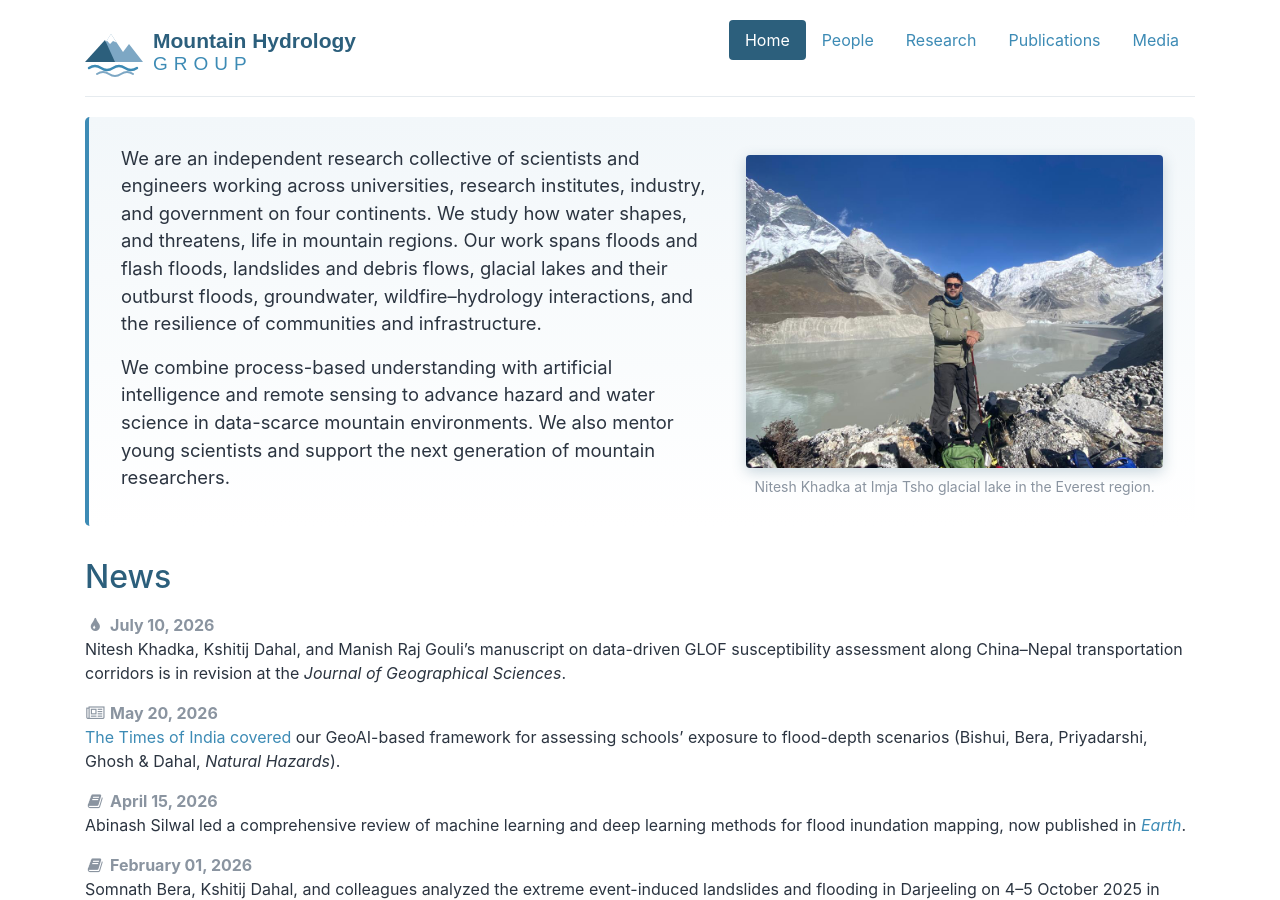
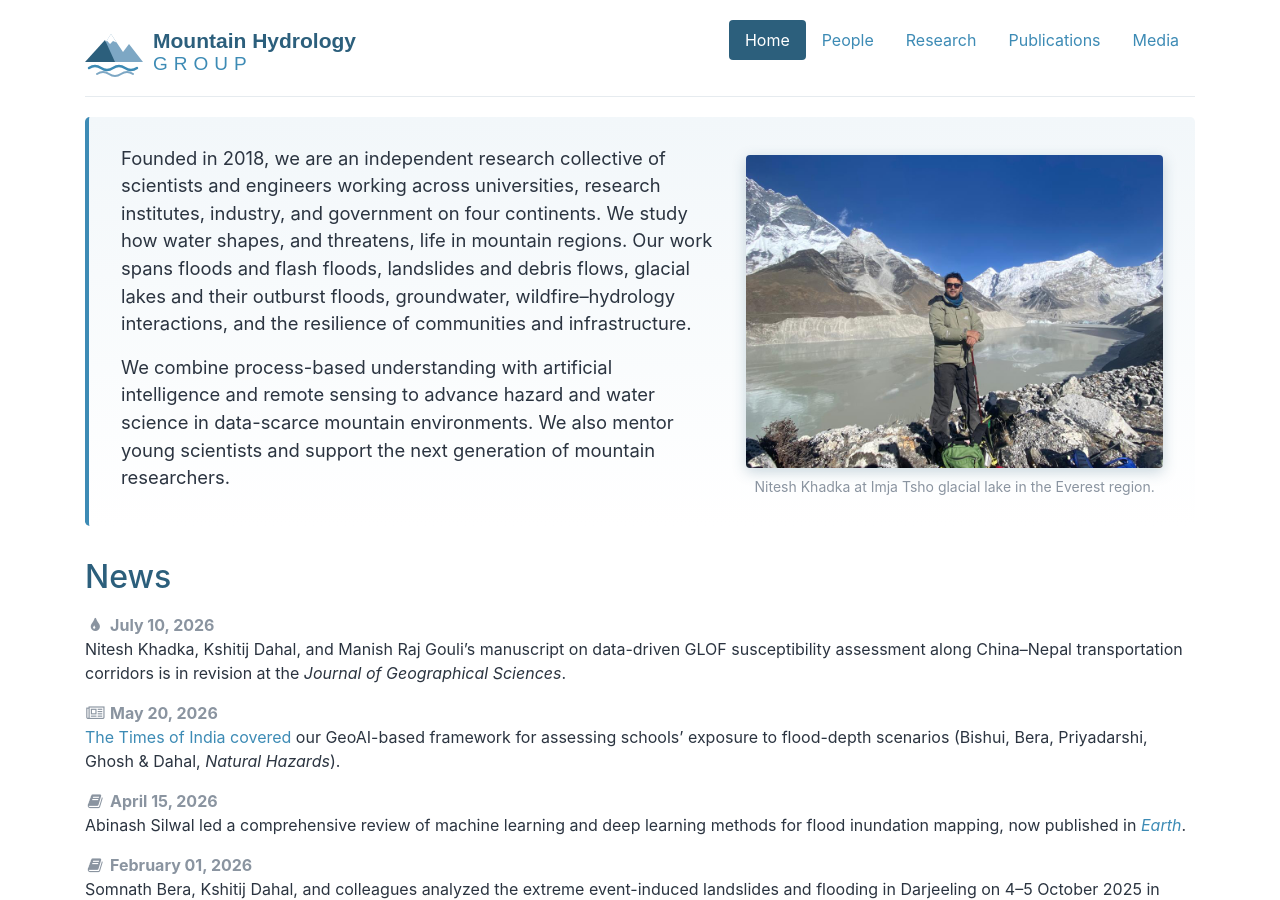
Before and after one commit to geokshitij/mhydro, a Jekyll site: the page built from index.html, in a window 1280 px wide and 900 px high. Built offline with Jekyll 4.4.1, drawn with Linux system fonts in a browser that asks for light colours.

Commit message:
Update site

```diff
--- a/index.html
+++ b/index.html
@@ -15,9 +15,9 @@ role-tables:
     <div class="row align-items-center">
         <div class="col-lg-7">
             <p>
-                We are an independent research collective of scientists and
-                engineers working across universities, research institutes,
-                industry, and government on four continents. We study how water shapes, and threatens,
+                Founded in 2018, we are an independent research collective of
+                scientists and engineers working across universities, research
+                institutes, industry, and government on four continents. We study how water shapes, and threatens,
                 life in mountain regions. Our work spans floods and flash
                 floods, landslides and debris flows, glacial lakes and their
                 outburst floods, groundwater, wildfire&ndash;hydrology
--- a/publications.html
+++ b/publications.html
@@ -4,7 +4,8 @@ title: Publications
 ---
 
 <p>
-    Peer-reviewed publications by Mountain Hydrology Group members
+    Peer-reviewed publications by Mountain Hydrology Group members, a
+    record of mountain water and hazard research that goes back to 2018
     (group members in <b>bold</b>).
     <a href="{{ site.base }}/bib/pubs.bib">Download BibTeX.</a>
 </p>
```
